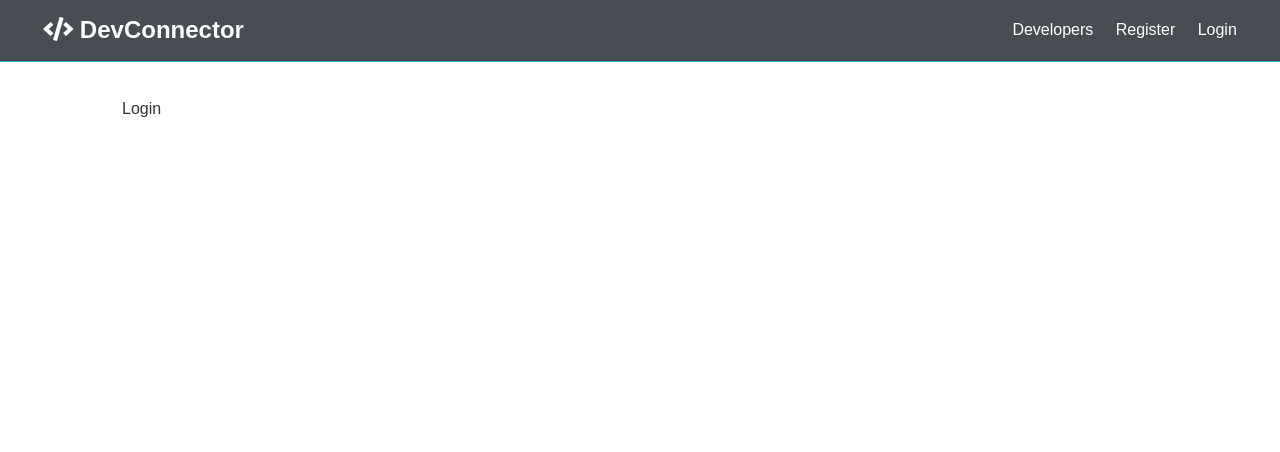
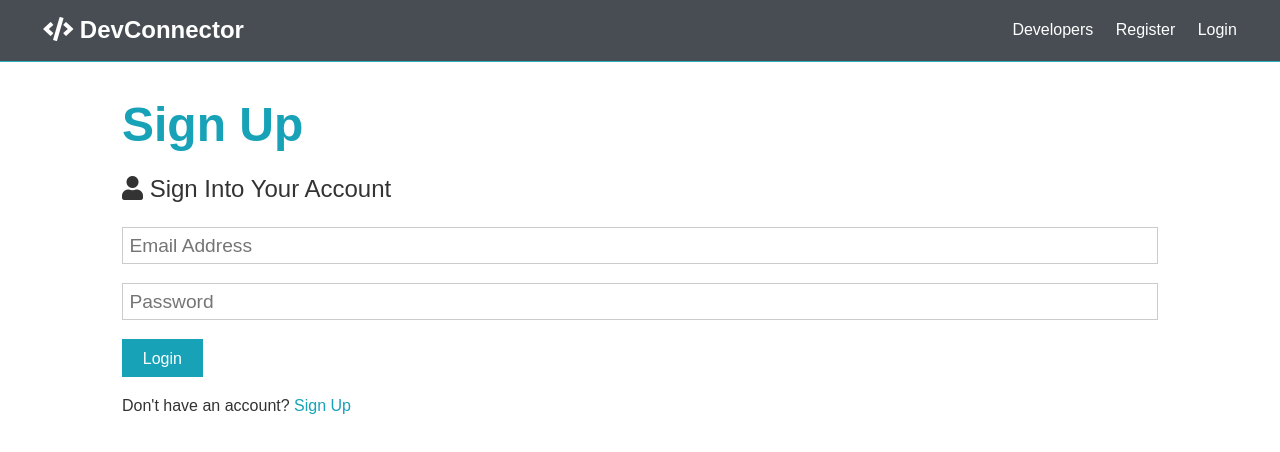
Before and after one commit to soolaf/Hack_Your_Social, a React (Create React App) app in the folder client/: page /login in a window 1280 px wide. Shown: the top 452 px of the page. Built offline with nearby package versions, Linux system fonts and the light colour scheme.

Commit message:
Request Example & Login Form

```diff
--- a/client/src/components/auth/Login.js
+++ b/client/src/components/auth/Login.js
@@ -1,7 +1,54 @@
-import React from 'react';
+import React, { Fragment, useState } from 'react';
+import { Link } from 'react-router-dom';
 
-function login() {
-  return <div>Login</div>;
-}
+const Login = () => {
+  const [formData, setFormData] = useState({
+    name: '',
+    email: '',
+    password: '',
+    password2: '',
+  });
+  const { email, password } = formData;
+  const onChange = e => setFormData({ ...formData, [e.target.name]: e.target.value });
+  const onSubmit = async e => {
+    e.preventDefault();
 
-export default login;
+    console.log('success');
+  };
+  return (
+    <Fragment>
+      <h1 className='large text-primary'>Sign Up</h1>
+      <p className='lead'>
+        <i className='fas fa-user' /> Sign Into Your Account
+      </p>
+      <form className='form' onSubmit={e => onSubmit(e)}>
+        <div className='form-group'>
+          <input
+            type='email'
+            placeholder='Email Address'
+            value={email}
+            onChange={e => onChange(e)}
+            name='email'
+          />
+        </div>
+        <div className='form-group'>
+          <input
+            type='password'
+            placeholder='Password'
+            name='password'
+            value={password}
+            onChange={e => onChange(e)}
+            minLength='6'
+          />
+        </div>
+
+        <input type='submit' className='btn btn-primary' value='Login' />
+      </form>
+      <p className='my-1'>
+        Don't have an account? <Link to='/register'>Sign Up</Link>
+      </p>
+    </Fragment>
+  );
+};
+
+export default Login;
--- a/client/src/components/auth/Register.js
+++ b/client/src/components/auth/Register.js
@@ -1,4 +1,5 @@
 import React, { Fragment, useState } from 'react';
+import { Link } from 'react-router-dom';
 
 const Register = () => {
   const [formData, setFormData] = useState({
@@ -9,12 +10,12 @@
   });
   const { name, email, password, password2 } = formData;
   const onChange = e => setFormData({ ...formData, [e.target.name]: e.target.value });
-  const onSubmit = e => {
+  const onSubmit = async e => {
     e.preventDefault();
     if (password !== password2) {
       console.log('password do not match');
     } else {
-      console.log(formData);
+      console.log('success');
     }
   };
   return (
@@ -69,7 +70,7 @@
         <input type='submit' className='btn btn-primary' value='Register' />
       </form>
       <p className='my-1'>
-        Already have an account? <a href='login.html'>Sign In</a>
+        Already have an account? <Link to='/login'>Sign In</Link>
       </p>
     </Fragment>
   );
```
